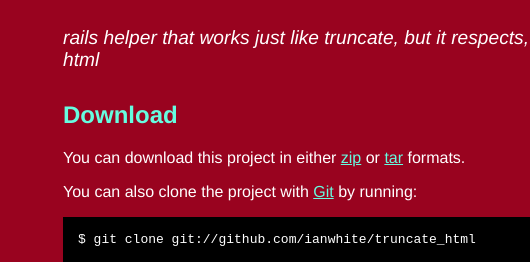
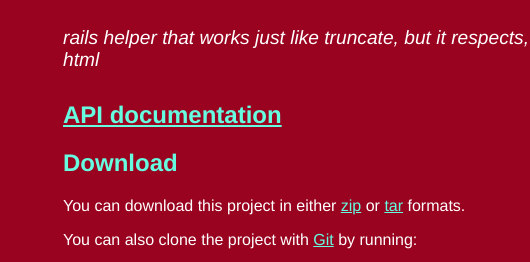
Before and after one commit to ianwhite/truncate_html, a plain HTML site: page index.html in a window 1280 px wide. Shown: the part 184-446 px from the top of the page, 227-757 px from the left. Drawn offline with Linux system fonts and the light colour scheme.

Commit message:
Added link to API docs

```diff
--- a/index.html
+++ b/index.html
@@ -52,7 +52,7 @@
       rails helper that works just like truncate, but it respects, and produces well formed html
     </div>
 
-
+    <h2><a href="doc">API documentation</a></h2>
 
     <h2>Download</h2>
     <p>
```
Also changed, not shown: 1 other file.
